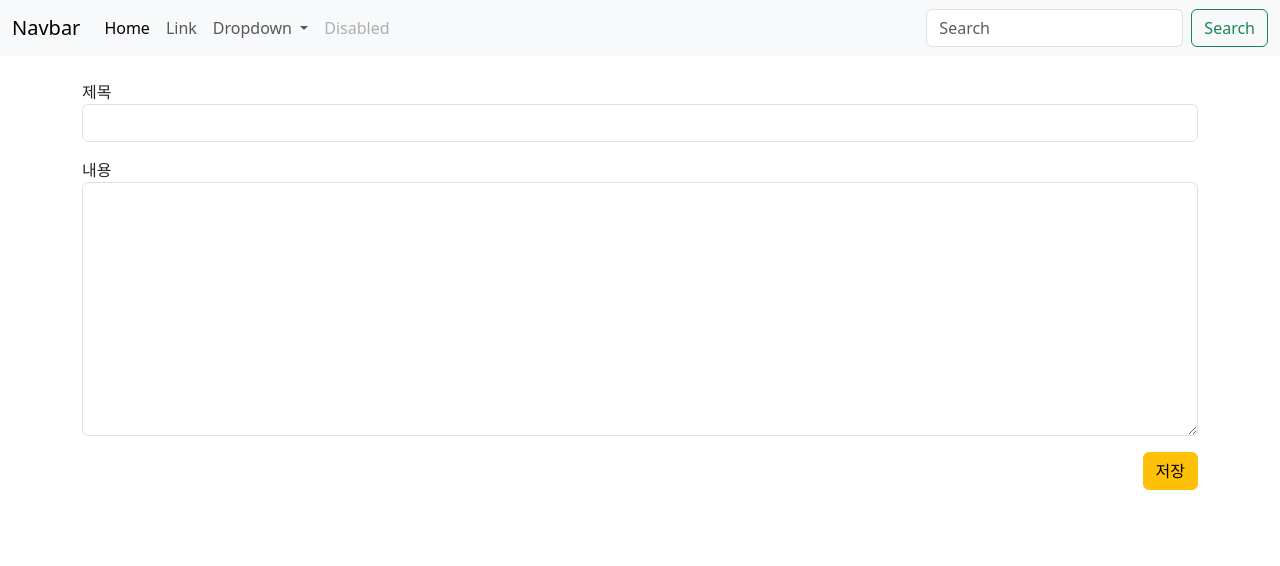
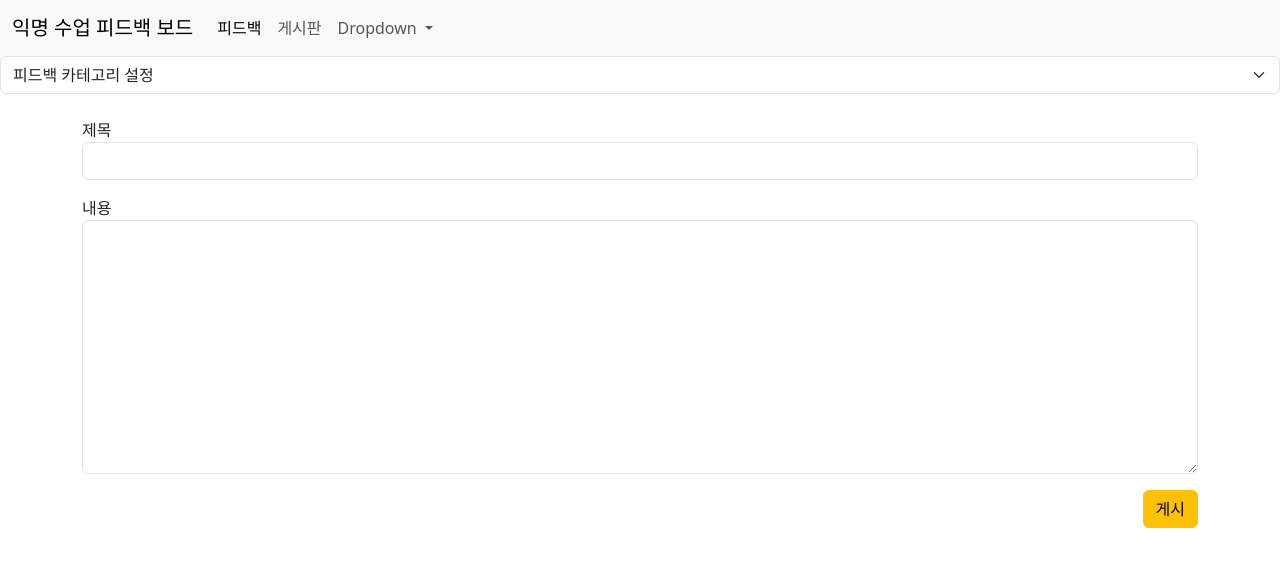
Before and after one commit to kimmingi1/2026-1-WebProg-GA-Team-1--01_Hackathon, a website: page public/student.html in a window 1280 px wide. Drawn offline with nearby package versions, Linux system fonts and the light colour scheme.

Commit message:
유원준

```diff
--- a/public/student.html
+++ b/public/student.html
@@ -4,7 +4,7 @@
 <head>
   <meta charset="utf-8">
   <meta name="viewport" content="width=device-width, initial-scale=1">
-  <title>Enter</title>
+  <title>익명 수업 피드백 보드</title>
   <link href="https://cdn.jsdelivr.net/npm/bootstrap@5.3.8/dist/css/bootstrap.min.css" rel="stylesheet"
     integrity="sha384-sRIl4kxILFvY47J16cr9ZwB07vP4J8+LH7qKQnuqkuIAvNWLzeN8tE5YBujZqJLB" crossorigin="anonymous">
 </head>
@@ -12,7 +12,7 @@
 <body>
   <nav class="navbar navbar-expand-lg bg-body-tertiary">
     <div class="container-fluid">
-      <a class="navbar-brand" href="#">Navbar</a>
+      <a class="navbar-brand" href="#">익명 수업 피드백 보드</a>
       <button class="navbar-toggler" type="button" data-bs-toggle="collapse" data-bs-target="#navbarSupportedContent"
         aria-controls="navbarSupportedContent" aria-expanded="false" aria-label="Toggle navigation">
         <span class="navbar-toggler-icon"></span>
@@ -20,10 +20,10 @@
       <div class="collapse navbar-collapse" id="navbarSupportedContent">
         <ul class="navbar-nav me-auto mb-2 mb-lg-0">
           <li class="nav-item">
-            <a class="nav-link active" aria-current="page" href="#">Home</a>
+            <a class="nav-link active" aria-current="page" href="#">피드백</a>
           </li>
           <li class="nav-item">
-            <a class="nav-link" href="#">Link</a>
+            <a class="nav-link" href="#">게시판</a>
           </li>
           <li class="nav-item dropdown">
             <a class="nav-link dropdown-toggle" href="#" role="button" data-bs-toggle="dropdown" aria-expanded="false">
@@ -38,17 +38,19 @@
               <li><a class="dropdown-item" href="#">Something else here</a></li>
             </ul>
           </li>
-          <li class="nav-item">
-            <a class="nav-link disabled" aria-disabled="true">Disabled</a>
-          </li>
+
         </ul>
-        <form class="d-flex" role="search">
-          <input class="form-control me-2" type="search" placeholder="Search" aria-label="Search" />
-          <button class="btn btn-outline-success" type="submit">Search</button>
-        </form>
+
       </div>
     </div>
   </nav>
+
+<select class="form-select" aria-label="Default select example">
+<option selected>피드백 카테고리 설정</option>
+<option value="1">질문</option>
+<option value="2">이해 안됨</option>
+<option value="3">좋았어요</option>
+</select>
 
   <div class="container mt-4">
     <form action="/save" method="post">
@@ -62,7 +64,7 @@
         <textarea name="content" rows="10" class="form-control"></textarea>
       </div>
       <p></p>
-      <button type="submit" class="btn btn-warning" style="float:right">저장</button>
+      <button type="submit" class="btn btn-warning" style="float:right">게시</button>
     </form>
   </div>
 
```
